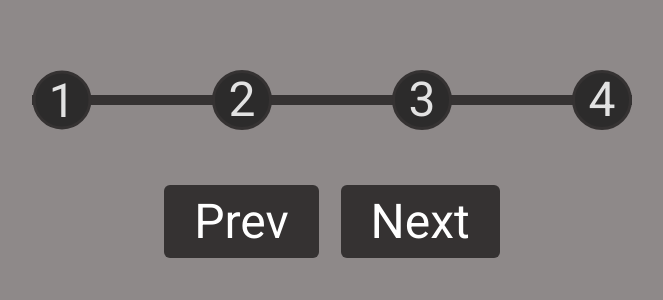
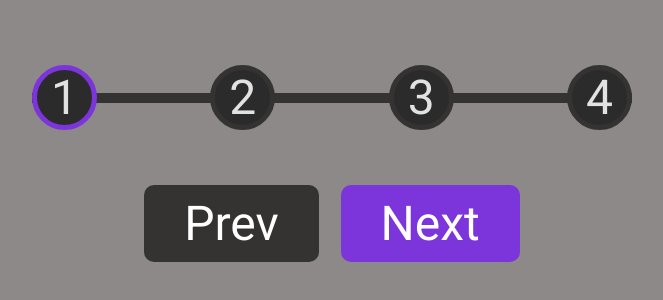
Before and after one commit to glmsr12/progress-step-70-, a plain HTML site: page index.html in a window 1280 px wide. Shown: the part 234-534 px from the top of the page, without its empty margins (308-971 px from the left). Drawn offline with Linux system fonts and the light colour scheme.

Commit message:
"update style"

```diff
--- a/app.js
+++ b/app.js
@@ -30,3 +30,4 @@ function update() {
       circle.classList.remove('active');
     }
   });
+}
--- a/index.html
+++ b/index.html
@@ -16,7 +16,7 @@
         <div class="circle">3</div>
         <div class="circle">4</div>
       </div>
-      <button class="btn" id="prev">Prev</button>
+      <button class="btn" id="prev" disabled>Prev</button>
       <button class="btn" id="next">Next</button>
     </div>
     <script src="/app.js"></script>
--- a/style.css
+++ b/style.css
@@ -48,7 +48,7 @@ body {
   left: 0;
   transform: translateY(-50%);
   height: 4px;
-  width: 0;
+  width: 0%;
   z-index: -1;
   transition: 0.4s ease;
 }
@@ -57,36 +57,40 @@ body {
   background-color: #2c2b2b;
   color: #e2e2e2;
   border-radius: 50%;
-  height: 60px;
-  width: 60px;
+  height: 65px;
+  width: 65px;
   display: flex;
   align-items: center;
   justify-content: center;
-  border: 3px solid #353232;
-  transition: 0.4s ease;
+  border: 5px solid #353232;
+  transition: 0.5s ease;
 }
 
 .circle.active {
-  transform: scale(0.98);
+  border-color: #7c34db;
 }
 
 .btn {
-  background-color: #353232;
+  background-color: #7c34db;
   color: white;
   border: 0;
-  border-radius: 6px;
+  border-radius: 10px;
   cursor: pointer;
   font-family: inherit;
   font-size: 3rem;
-  padding: 8px 30px;
+  padding: 10px 40px;
   margin: 5px;
 }
 
 .btn:active {
+  transform: scale(0.98);
+}
+
+.btn:focus {
   outline: 0;
 }
 
 .btn:disabled {
-  background-color: #7c34db;
+  background-color: #353232;
   cursor: not-allowed;
 }
```
